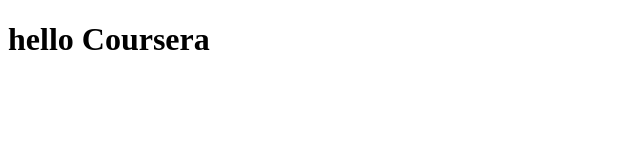
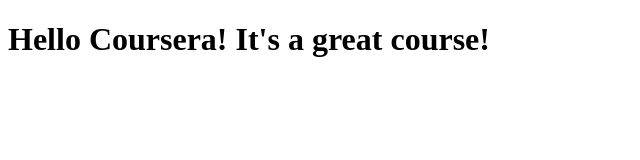
Before and after one commit to diegomanzocchi/coursera-test, a plain HTML site: page site/index.html in a window 1280 px wide. Shown: the whole page, without its empty margins (0-640 px from the left). Drawn offline with Linux system fonts and the light colour scheme.

Commit message:
Small addition to our page content

```diff
--- a/site/index.html
+++ b/site/index.html
@@ -4,6 +4,6 @@
 	<title>hello Coursera</title>
 </head>
 <body>
-<h1>hello Coursera</h1>
+<h1>Hello Coursera! It's a great course!</h1>
 </body>
 </html>
```
